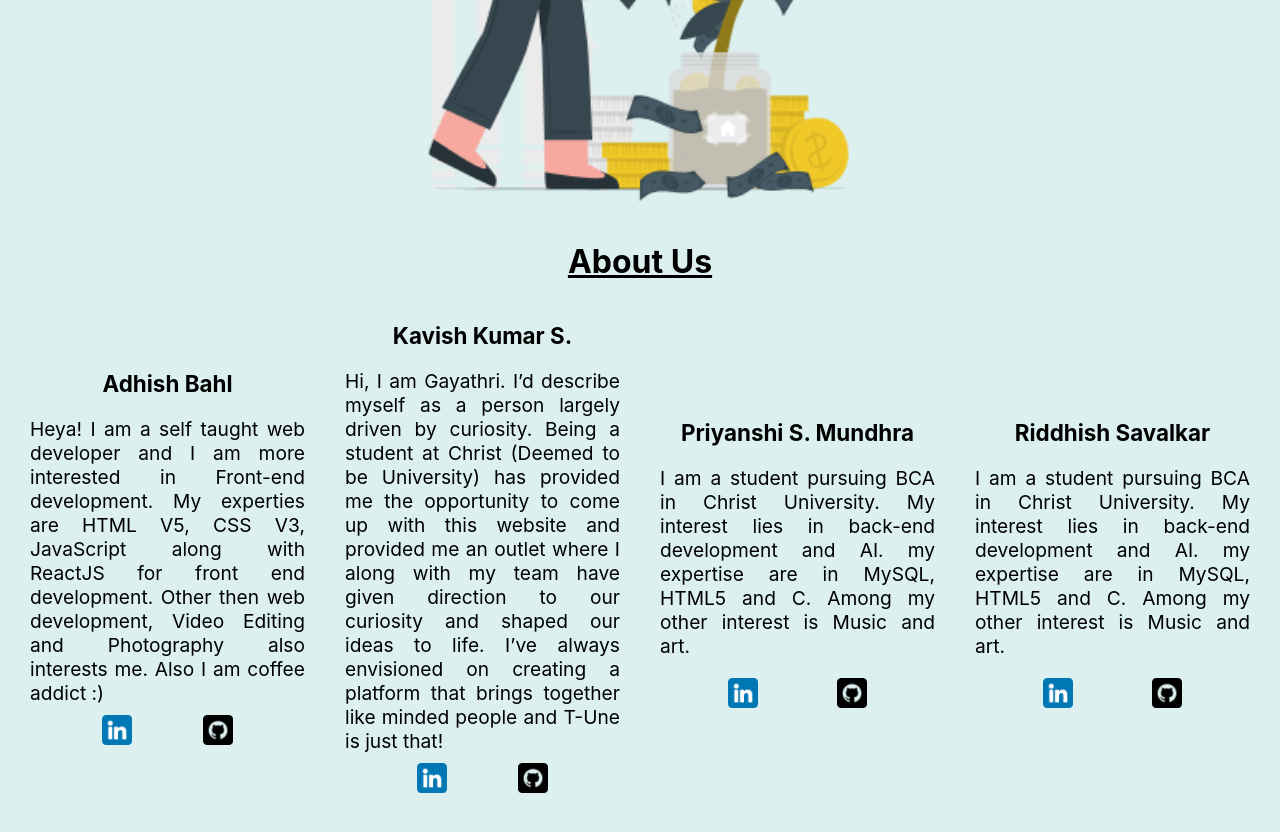
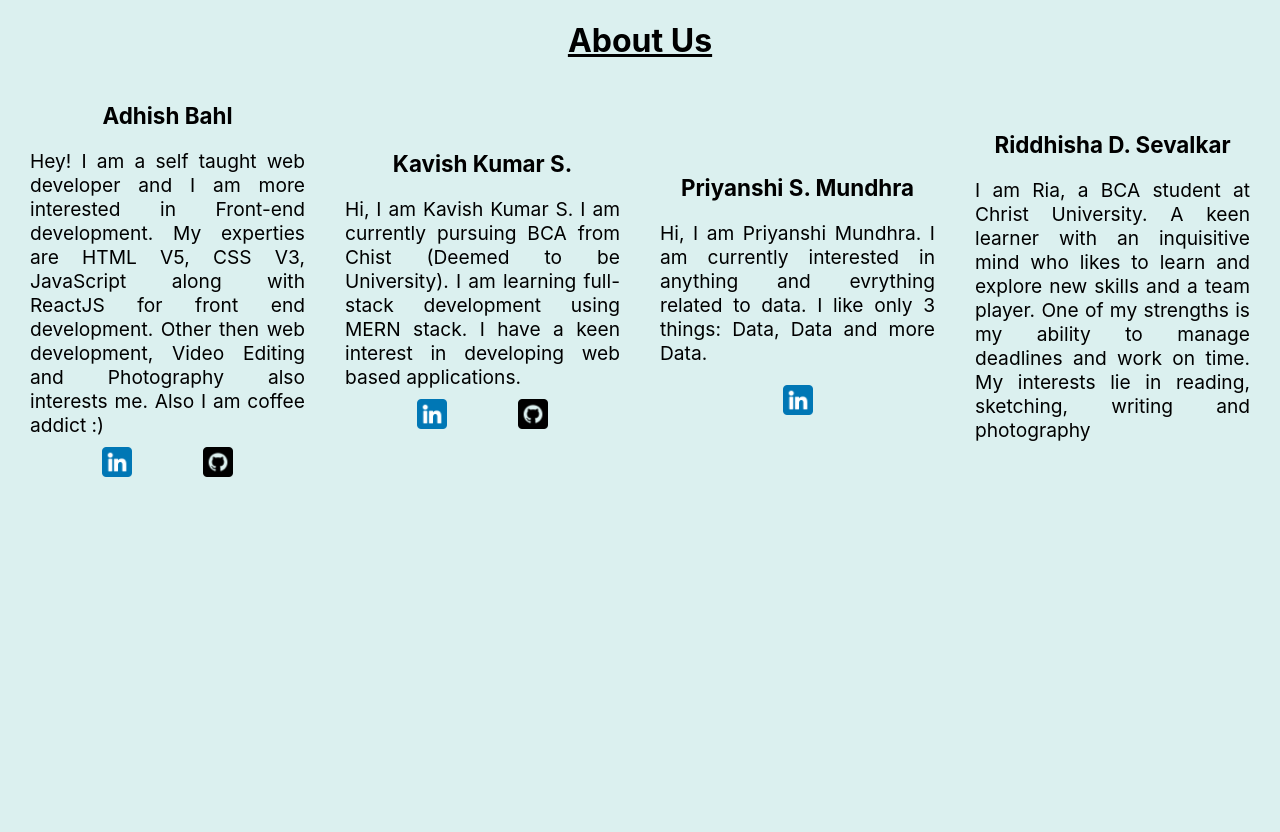
Before and after one commit to adhish-bahl/Finzeoy, a React (Create React App) app: page /contact in a window 1280 px wide. Shown: the part 340-1172 px from the top of the page. After the commit the page ends 902 px from the top, so only its background shows below. Built offline with nearby package versions, Linux system fonts and the light colour scheme.

Commit message:
completed contact us page

```diff
--- a/src/components/Contact.js
+++ b/src/components/Contact.js
@@ -3,21 +3,22 @@ import teamImg from "../Images/bg-illustration1.png"
 import "../styles/ContactUs.css";
 import linkedin from "../Images/linkedinIcon.png"
 import github from "../Images/githubIcon.png"
+import groupImg from "../Images/groupImgMain.jpg"
 
 export default function Contact() {
     return (
         <div className='teamContainer'>
             <div className="upper">
-                <img className='teamPicture' src={teamImg} alt="" />
+                <img className='teamPicture' src={groupImg} alt="" />
             </div>
             <div className="lower">
                 <h1>About Us</h1>
                 <div className="information">
                     <div className="left">
                         <div className="name">Adhish Bahl</div>
-                        <div className="intro">Heya! I am a self taught web developer and I am more interested in Front-end development. My experties are HTML V5, CSS V3, JavaScript along with ReactJS for front end development. Other then web development, Video Editing and Photography also interests me. Also I am coffee addict :)
+                        <div className="intro">Hey! I am a self taught web developer and I am more interested in Front-end development. My experties are HTML V5, CSS V3, JavaScript along with ReactJS for front end development. Other then web development, Video Editing and Photography also interests me. Also I am coffee addict :)
                             <div className="socialMediaCreater">
-                                <a href="https://www.linkedin.com/in/adhish-bahl-4113591b7/" target="_blank">
+                                <a href="https://www.linkedin.com/in/adhish-bahl-4113591b7/" target="_blank" >
                                     <img src={linkedin} alt="linkedIn" style={{ width: "30px" }} />
                                 </a>
                                 <a href="https://github.com/adhish-bahl" target="_blank">
@@ -29,12 +30,12 @@ export default function Contact() {
                     <div className="center">
                         <div className="name">Kavish Kumar S.</div>
                         <div className="intro">
-                            Hi, I am Gayathri. I’d describe myself as a person largely driven by curiosity. Being a student at Christ (Deemed to be University) has provided me the opportunity to come up with this website and provided me an outlet where I along with my team have given direction to our curiosity and shaped our ideas to life. I’ve always envisioned on creating a platform that brings together like minded people and T-Une is just that!
+                            Hi, I am Kavish Kumar S. I am currently pursuing BCA from Chist (Deemed to be University). I am learning full-stack development using MERN stack. I have a keen interest in developing web based applications.
                             <div className="socialMediaCreater">
-                                <a href="https://www.linkedin.com/in/adhish-bahl-4113591b7/" target="_blank">
+                                <a href="https://www.linkedin.com/in/kavish-bamboli-8944a021b/" target="_blank">
                                     <img src={linkedin} alt="linkedIn" style={{ width: "30px" }} />
                                 </a>
-                                <a href="https://github.com/adhish-bahl" target="_blank">
+                                <a href="https://github.com/KavishBamboli" target="_blank">
                                     <img src={github} alt="linkedIn" style={{ width: "30px" }} />
                                 </a>
                             </div>
@@ -42,26 +43,26 @@ export default function Contact() {
                     </div>
                     <div className="right">
                         <div className="name">Priyanshi S. Mundhra</div>
-                        <div className="intro">I am a student pursuing BCA in Christ University. My interest lies in back-end development and AI. my expertise are in MySQL, HTML5 and C. Among my other interest is Music and art.</div>
+                        <div className="intro">Hi, I am Priyanshi Mundhra. I am currently interested in anything and evrything related to data. I like only 3 things: Data, Data and more Data.</div>
                         <div className="socialMediaCreater">
-                            <a href="https://www.linkedin.com/in/adhish-bahl-4113591b7/" target="_blank">
+                            <a href="https://www.linkedin.com/in/priyanshi-mundhra-592590200/" target="_blank">
                                 <img src={linkedin} alt="linkedIn" style={{ width: "30px" }} />
                             </a>
-                            <a href="https://github.com/adhish-bahl" target="_blank">
+                            {/* <a href="https://github.com/adhish-bahl" target="_blank">
                                 <img src={github} alt="linkedIn" style={{ width: "30px" }} />
-                            </a>
+                            </a> */}
                         </div>
                     </div>
                     <div className="right">
-                        <div className="name">Riddhish Savalkar</div>
-                        <div className="intro">I am a student pursuing BCA in Christ University. My interest lies in back-end development and AI. my expertise are in MySQL, HTML5 and C. Among my other interest is Music and art.</div>
+                        <div className="name">Riddhisha D. Sevalkar</div>
+                        <div className="intro">I am Ria, a BCA student at Christ University. A keen learner with an inquisitive mind who likes to learn and explore new skills and a team player. One of my strengths is my ability to manage deadlines and work on time. My interests lie in reading, sketching, writing and photography</div>
                         <div className="socialMediaCreater">
-                            <a href="https://www.linkedin.com/in/adhish-bahl-4113591b7/" target="_blank">
+                            {/* <a href="https://www.linkedin.com/in/adhish-bahl-4113591b7/" target="_blank">
                                 <img src={linkedin} alt="linkedIn" style={{ width: "30px" }} />
-                            </a>
-                            <a href="https://github.com/adhish-bahl" target="_blank">
+                            </a> */}
+                            {/* <a href="https://github.com/adhish-bahl" target="_blank">
                                 <img src={github} alt="linkedIn" style={{ width: "30px" }} />
-                            </a>
+                            </a> */}
                         </div>
                     </div>
                 </div>
```
Also changed, not shown: src/Images/groupImgMain.jpg (added).
